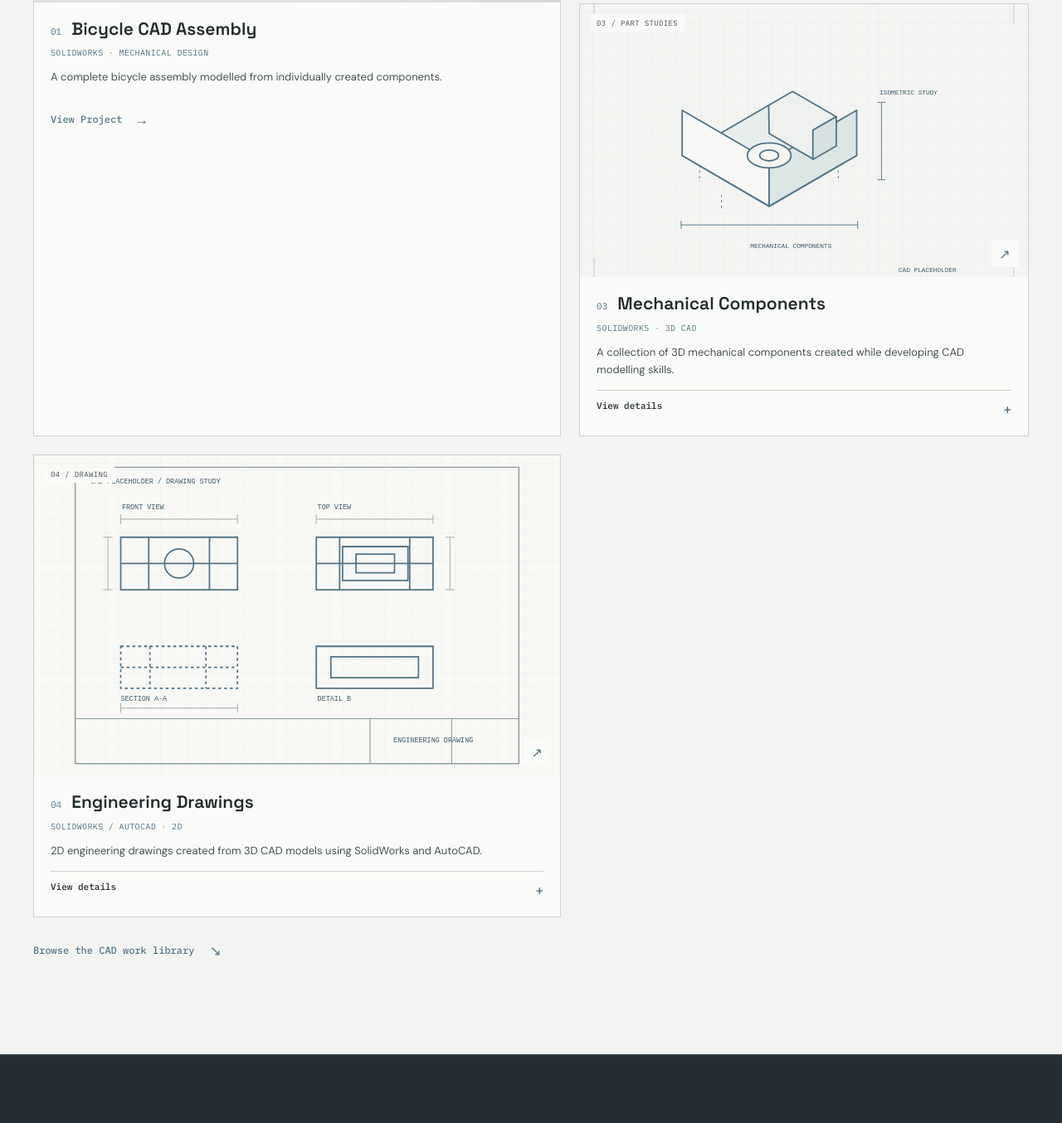
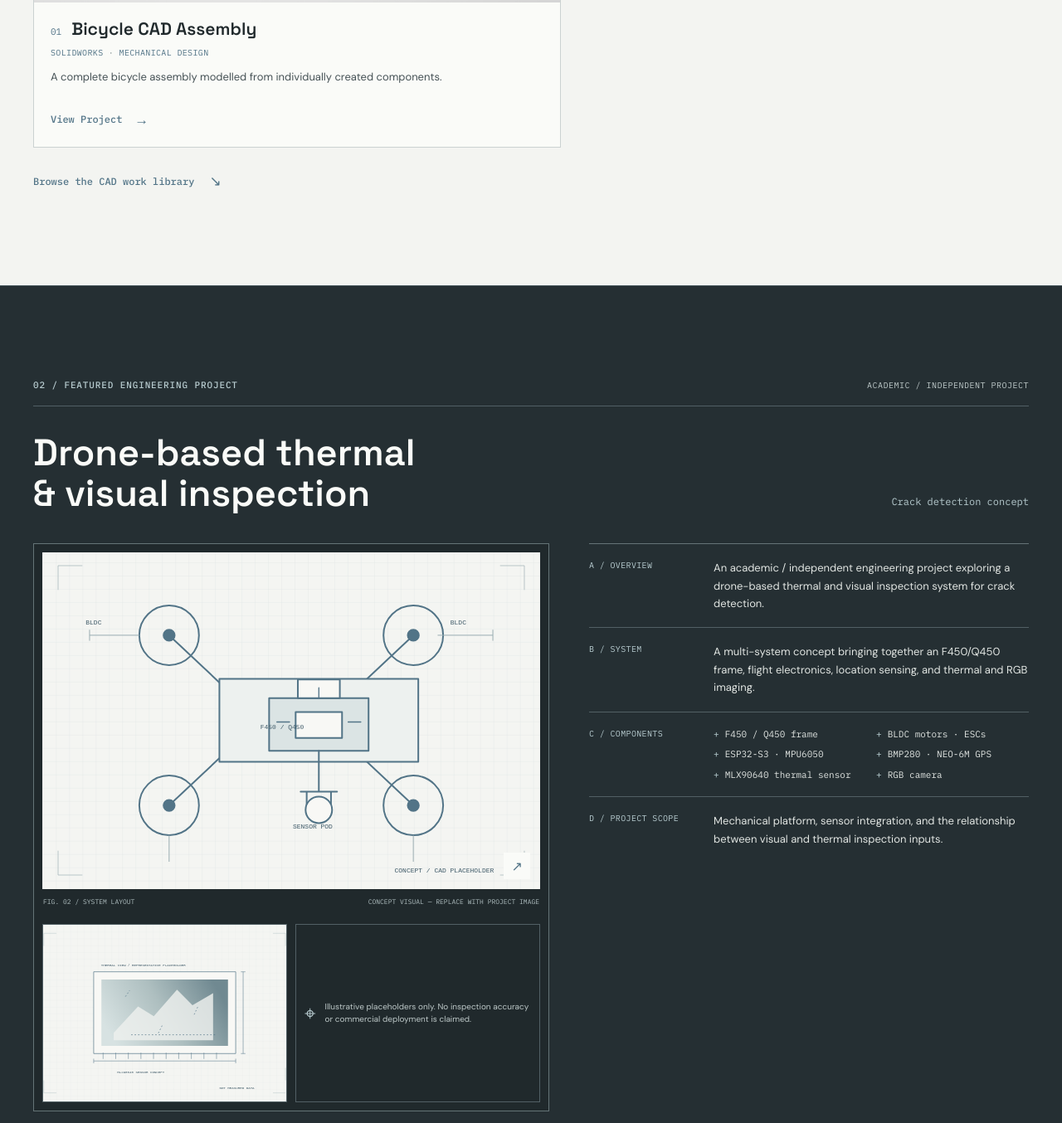
Before and after one commit to aadipandit/Aditya-Vashisht, a plain HTML site: page index.html in a window 1280 px wide. Shown: the part 1629-2983 px from the top of the page at 83% size. Drawn offline with Linux system fonts and the light colour scheme.

```diff
--- a/index.html
+++ b/index.html
@@ -83,30 +83,6 @@
                         <a class="text-link" href="projects/bench-vice.html">View Project <span aria-hidden="true">→</span></a>
                     </div>
                 </article>
-                <article class="project-card">
-                    <button class="image-trigger project-image" type="button" data-lightbox="assets/images/cad/components-placeholder.svg" data-alt="Mechanical components CAD placeholder">
-                        <img src="assets/images/cad/components-placeholder.svg" alt="Mechanical components CAD placeholder" loading="lazy">
-                        <span class="image-index">03 / PART STUDIES</span><span class="image-zoom" aria-hidden="true">↗</span>
-                    </button>
-                    <div class="project-copy">
-                        <div class="project-titleline"><span class="project-number">03</span><h3>Mechanical Components</h3></div>
-                        <p class="project-software">SOLIDWORKS <span>·</span> 3D CAD</p>
-                        <p>A collection of 3D mechanical components created while developing CAD modelling skills.</p>
-                        <details class="project-details"><summary>View details <span aria-hidden="true">+</span></summary><div><p>Individual model studies explore solid geometry and clear visual presentation. Replace this placeholder with component renders or model screenshots.</p><ul><li>3D part modelling</li><li>Feature-based CAD practice</li></ul></div></details>
-                    </div>
-                </article>
-                <article class="project-card">
-                    <button class="image-trigger project-image" type="button" data-lightbox="assets/images/cad/drawing-placeholder.svg" data-alt="Engineering drawing sheet placeholder">
-                        <img src="assets/images/cad/drawing-placeholder.svg" alt="Engineering drawing sheet placeholder" loading="lazy">
-                        <span class="image-index">04 / DRAWING</span><span class="image-zoom" aria-hidden="true">↗</span>
-                    </button>
-                    <div class="project-copy">
-                        <div class="project-titleline"><span class="project-number">04</span><h3>Engineering Drawings</h3></div>
-                        <p class="project-software">SOLIDWORKS / AUTOCAD <span>·</span> 2D</p>
-                        <p>2D engineering drawings created from 3D CAD models using SolidWorks and AutoCAD.</p>
-                        <details class="project-details"><summary>View details <span aria-hidden="true">+</span></summary><div><p>Drawing studies translate a 3D model into views and sections that help communicate part geometry. Replace this placeholder with your own drawing sheets.</p><ul><li>2D drawing practice</li><li>Views from 3D models</li></ul></div></details>
-                    </div>
-                </article>
             </div>
             <a class="text-link" href="#cad-work">Browse the CAD work library <span aria-hidden="true">↘</span></a>
         </section>
@@ -143,14 +119,12 @@
         <section class="cad-library section-wrap section-space" id="cad-work">
             <div class="section-heading library-heading">
                 <div><p class="eyebrow">03 / PERSONAL CAD LIBRARY</p><h2>CAD work<span class="heading-period">.</span></h2></div>
-                <p class="section-intro">Model studies, assemblies, sections, and drawing sheets. Open any image to inspect it; swap in your own screenshots as the library grows.</p>
+                <p class="section-intro">A selection of CAD assemblies and exploded views. Open any image to inspect it.</p>
             </div>
-            <div class="library-toolbar"><span>DRAWING REGISTER</span><span>5 ENTRIES <i></i> SCREENSHOT PLACEHOLDERS</span></div>
+            <div class="library-toolbar"><span>CAD REGISTER</span><span>2 ENTRIES <i></i> PROJECT IMAGES</span></div>
             <div class="library-grid">
-                <figure class="library-item"><button class="image-trigger" type="button" data-lightbox="assets/images/cad/components-placeholder.png" data-alt="SolidWorks model placeholder: mechanical component"><img src="assets/images/cad/components-placeholder.png" alt="SolidWorks model placeholder: mechanical component" loading="lazy"><span class="image-zoom" aria-hidden="true">↗</span></button><figcaption><span>01 / SOLIDWORKS</span><strong>Mechanical components</strong><span>PART MODELLING</span></figcaption></figure>
-                <figure class="library-item"><button class="image-trigger" type="button" data-lightbox="assets/images/cad/drawing-placeholder.png" data-alt="AutoCAD and SolidWorks drawing placeholder"><img src="assets/images/cad/drawing-placeholder.png" alt="AutoCAD and SolidWorks drawing placeholder" loading="lazy"><span class="image-zoom" aria-hidden="true">↗</span></button><figcaption><span>02 / AUTOCAD · SOLIDWORKS</span><strong>Engineering drawings</strong><span>2D DOCUMENTATION</span></figcaption></figure>
-                <figure class="library-item"><button class="image-trigger" type="button" data-lightbox="assets/images/cad/bicycle-main.png" data-alt="CAD assembly placeholder"><img src="assets/images/cad/bicycle-main.png" alt="CAD assembly placeholder" loading="lazy"><span class="image-zoom" aria-hidden="true">↗</span></button><figcaption><span>03 / SOLIDWORKS</span><strong>Assembly study Of Bicycle</strong><span>ASSEMBLY</span></figcaption></figure>
-                <figure class="library-item"><button class="image-trigger" type="button" data-lightbox="assets/images/cad/bicycle-exploded.png" data-alt="CAD section view placeholder"><img src="assets/images/cad/bicycle-exploded.png" alt="CAD section view placeholder" loading="lazy"><span class="image-zoom" aria-hidden="true">↗</span></button><figcaption><span>04 / ASSEMBLY</span><strong>Exploded view</strong><span>view</span></figcaption></figure>
+                <figure class="library-item"><button class="image-trigger" type="button" data-lightbox="assets/images/cad/bicycle-main.png" data-alt="Bicycle CAD assembly"><img src="assets/images/cad/bicycle-main.png" alt="Bicycle CAD assembly" loading="lazy"><span class="image-zoom" aria-hidden="true">↗</span></button><figcaption><span>01 / SOLIDWORKS</span><strong>Bicycle assembly</strong><span>ASSEMBLY</span></figcaption></figure>
+                <figure class="library-item"><button class="image-trigger" type="button" data-lightbox="assets/images/cad/bicycle-exploded.png" data-alt="Exploded bicycle assembly"><img src="assets/images/cad/bicycle-exploded.png" alt="Exploded bicycle assembly" loading="lazy"><span class="image-zoom" aria-hidden="true">↗</span></button><figcaption><span>02 / ASSEMBLY</span><strong>Bicycle exploded view</strong><span>COMPONENT LAYOUT</span></figcaption></figure>
             </div>
         </section>
 
```
